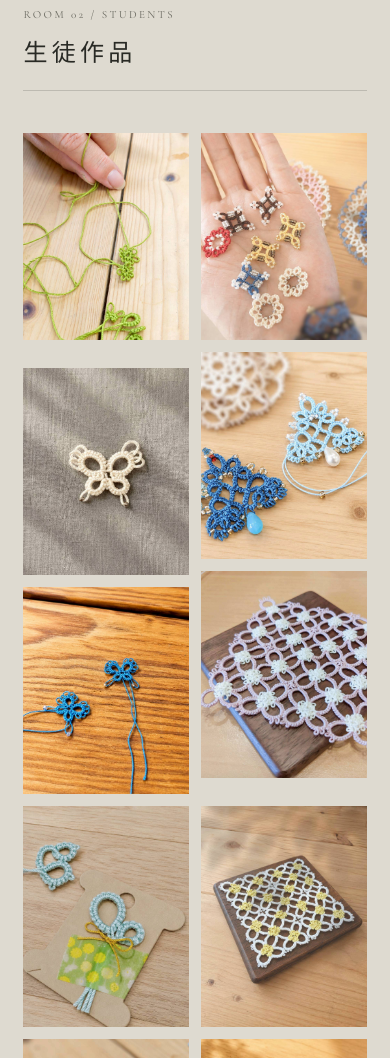
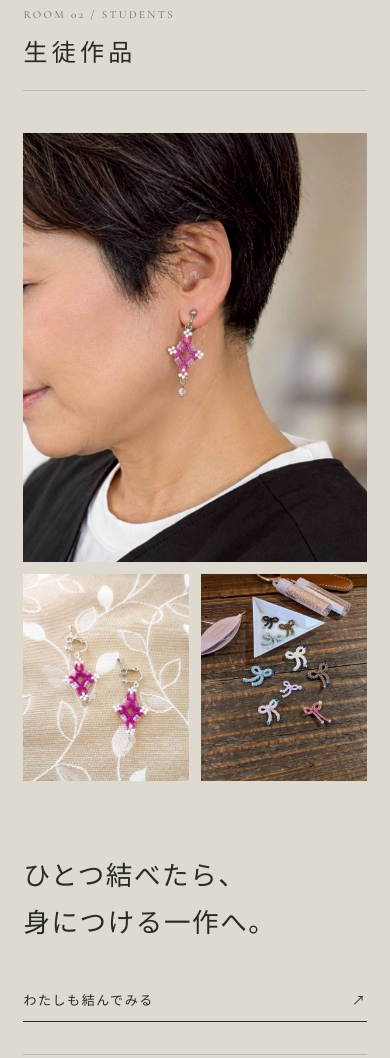
Before and after one commit to IllFlora/tamayui-website, a plain HTML site: page lessons.html in a window 390 px wide. Shown: the part 2660-3718 px from the top of the page. Drawn offline with nearby package versions, Linux system fonts and the light colour scheme.

Commit message:
Curate new student work gallery

```diff
--- a/lessons.css
+++ b/lessons.css
@@ -242,6 +242,67 @@ figure {
   justify-self: center;
 }
 
+.student-feature {
+  display: grid;
+  grid-template-columns: 1.08fr 0.92fr;
+  grid-template-rows: repeat(2, minmax(0, 1fr));
+  gap: 2.2vw;
+  margin-bottom: 10vh;
+}
+
+.student-feature figure {
+  min-height: 0;
+  overflow: hidden;
+  background: #e9e4da;
+}
+
+.student-feature-main {
+  grid-row: 1 / 3;
+  height: min(74vw, 900px);
+}
+
+.student-feature-side {
+  height: min(35.9vw, 438px);
+}
+
+.student-feature img {
+  height: 100%;
+  object-fit: cover;
+}
+
+.student-feature-side:last-child img {
+  object-position: center 58%;
+}
+
+.student-invitation {
+  display: grid;
+  grid-template-columns: 1fr auto;
+  align-items: end;
+  gap: 8vw;
+  margin: 0 0 12vh;
+  padding: 0 0 42px;
+  border-bottom: 1px solid var(--line);
+}
+
+.student-invitation p {
+  margin: 0;
+  font-size: clamp(24px, 3.4vw, 46px);
+  letter-spacing: 0.1em;
+  line-height: 1.75;
+}
+
+.student-invitation a {
+  display: inline-flex;
+  min-height: 44px;
+  align-items: center;
+  justify-content: space-between;
+  gap: 48px;
+  padding: 8px 0;
+  border-bottom: 1px solid currentColor;
+  font-size: 13px;
+  letter-spacing: 0.12em;
+}
+
 .student-wall {
   columns: 3;
   column-gap: 2.2vw;
@@ -413,6 +474,42 @@ figure {
     column-gap: 12px;
   }
 
+  .student-feature {
+    grid-template-columns: repeat(2, minmax(0, 1fr));
+    grid-template-rows: auto auto;
+    gap: 12px;
+    margin-bottom: 72px;
+  }
+
+  .student-feature-main {
+    grid-column: 1 / -1;
+    grid-row: auto;
+    height: auto;
+    aspect-ratio: 4 / 5;
+  }
+
+  .student-feature-side {
+    height: auto;
+    aspect-ratio: 4 / 5;
+  }
+
+  .student-invitation {
+    grid-template-columns: 1fr;
+    gap: 32px;
+    margin-bottom: 72px;
+    padding-bottom: 32px;
+  }
+
+  .student-invitation p {
+    font-size: clamp(22px, 6.8vw, 30px);
+    letter-spacing: 0.06em;
+  }
+
+  .student-invitation a {
+    width: 100%;
+    gap: 20px;
+  }
+
   .student-piece {
     margin-bottom: 12px;
   }
--- a/lessons.html
+++ b/lessons.html
@@ -24,7 +24,7 @@
         800,
       );
     </script>
-    <link rel="stylesheet" href="lessons.css?v=4" />
+    <link rel="stylesheet" href="lessons.css?v=5" />
     <script src="archive.js?v=3" defer></script>
   </head>
   <body>
@@ -109,6 +109,49 @@
           <h2 id="student-heading">生徒作品</h2>
         </div>
 
+        <div class="student-feature" aria-label="生徒作品の展示">
+          <figure class="student-feature-main reveal-media">
+            <img
+              src="images/lesson-gallery/student-16.jpg"
+              width="969"
+              height="1211"
+              alt="生徒が制作した紫色のビーズ入りタティングレースピアスを身につけた様子"
+              loading="lazy"
+              decoding="async"
+            />
+          </figure>
+          <figure class="student-feature-side reveal-media">
+            <img
+              src="images/lesson-gallery/student-17.jpg"
+              width="855"
+              height="1069"
+              alt="紫と白のビーズで仕立てたタティングレースピアス"
+              loading="lazy"
+              decoding="async"
+            />
+          </figure>
+          <figure class="student-feature-side reveal-media">
+            <img
+              src="images/lesson-gallery/student-21.jpg"
+              width="1024"
+              height="1280"
+              alt="シャトルのそばに並べた色とりどりのリボン型モチーフ"
+              loading="lazy"
+              decoding="async"
+            />
+          </figure>
+        </div>
+
+        <div class="student-invitation reveal-copy">
+          <p>
+            ひとつ結べたら、<br />
+            身につける一作へ。
+          </p>
+          <a href="https://www.instagram.com/tamayui_tatting/" target="_blank" rel="noreferrer">
+            わたしも結んでみる <span>↗</span>
+          </a>
+        </div>
+
         <div class="student-wall" aria-label="生徒の練習成果">
           <figure class="student-piece reveal-media">
             <img src="images/lesson-gallery/student-07.jpg" width="1024" height="1280" alt="緑の糸で小さな花を結ぶ練習途中の手元" loading="lazy" decoding="async" />
@@ -155,6 +198,15 @@
           <figure class="student-piece reveal-media">
             <img src="images/lesson-gallery/student-13.jpg" width="780" height="1280" alt="黒と青の糸にビーズを合わせたブレスレット" loading="lazy" decoding="async" />
           </figure>
+          <figure class="student-piece reveal-media">
+            <img src="images/lesson-gallery/student-18.jpg" width="1024" height="1280" alt="緑や黄色、白、水色で結んださまざまな花のモチーフ" loading="lazy" decoding="async" />
+          </figure>
+          <figure class="student-piece reveal-media">
+            <img src="images/lesson-gallery/student-19.jpg" width="1024" height="1280" alt="白い糸に青と珊瑚色を重ねた二枚のドイリー" loading="lazy" decoding="async" />
+          </figure>
+          <figure class="student-piece reveal-media">
+            <img src="images/lesson-gallery/student-20.jpg" width="1024" height="1280" alt="タティングレースの花や葉を飾った三つのピンクッション" loading="lazy" decoding="async" />
+          </figure>
         </div>
       </section>
 
```
Also changed, not shown: images/lesson-gallery/student-16.jpg (added), images/lesson-gallery/student-17.jpg (added), images/lesson-gallery/student-18.jpg (added), images/lesson-gallery/student-19.jpg (added), images/lesson-gallery/student-20.jpg (added), images/lesson-gallery/student-21.jpg (added).
